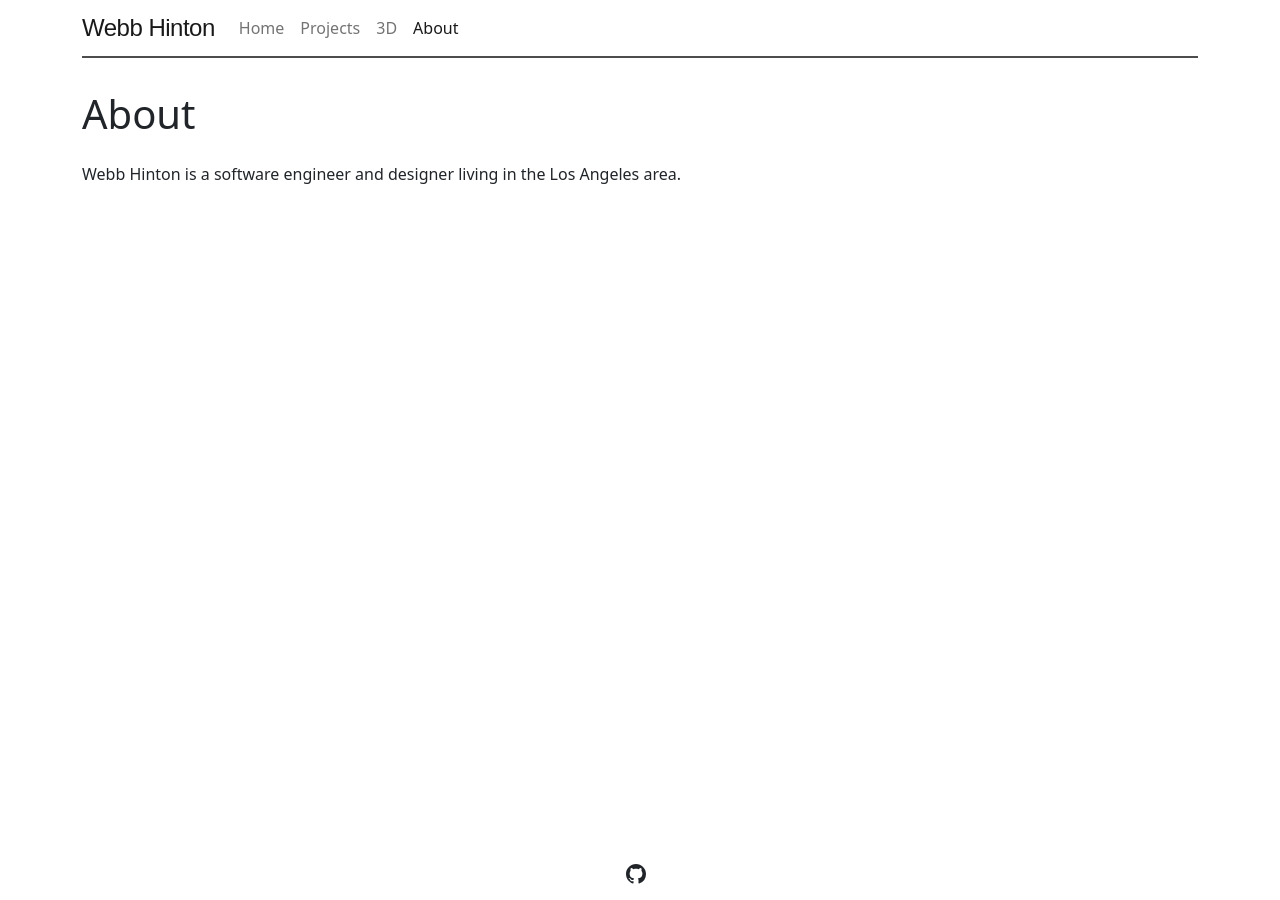
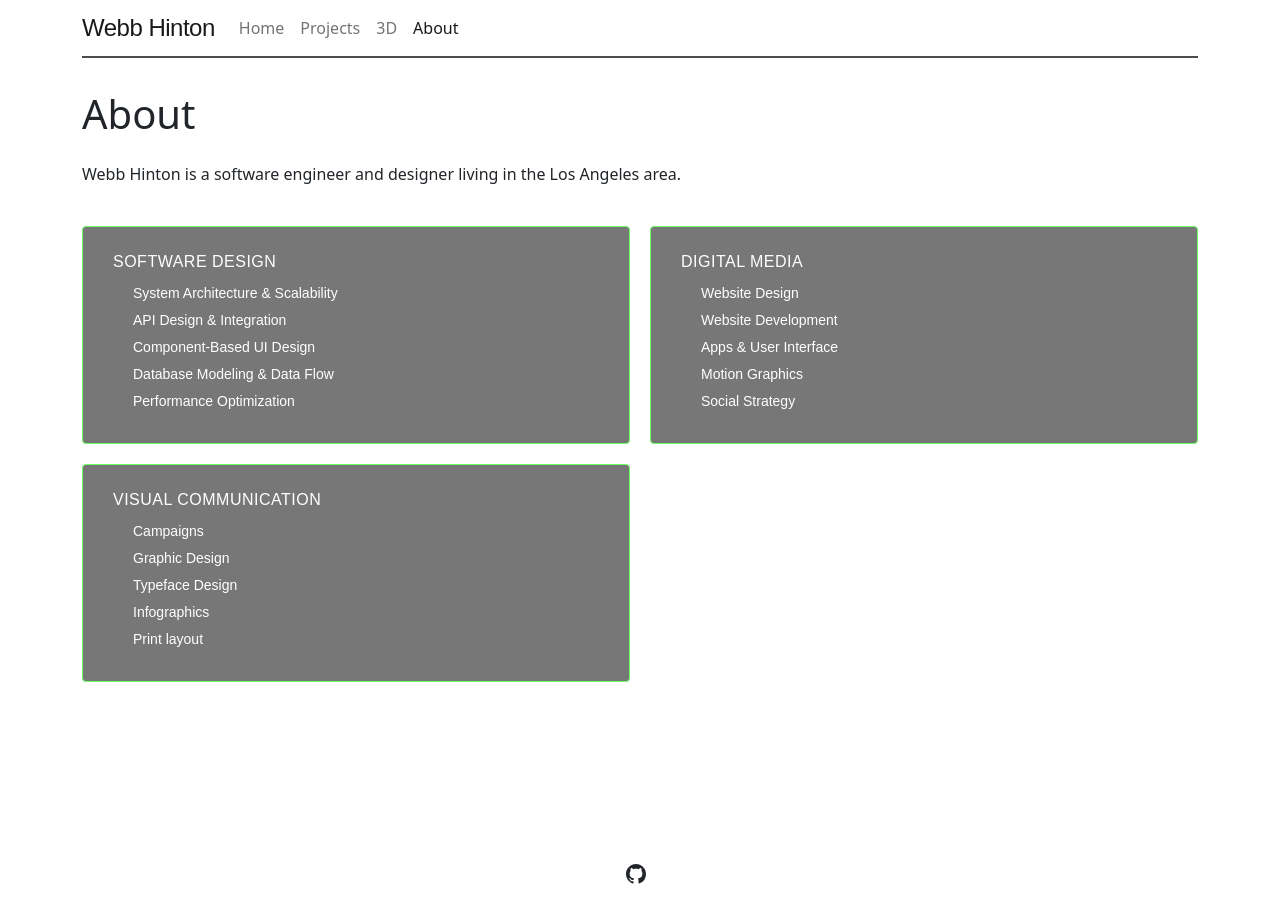
Before and after one commit to wyhinton/wyhinton.github.io, a Jekyll site: the page built from about.html, in a window 1280 px wide. Built offline with Jekyll 4.4.1, drawn with Linux system fonts in a browser that asks for light colours; some web fonts are replaced.

```diff
--- /dev/null
+++ b/about.html
@@ -0,0 +1,80 @@
+---
+layout: page
+title: About
+permalink: /about/
+---
+
+Webb Hinton is a software engineer and designer living in the Los Angeles area.
+
+{% raw %}
+<div class="skill-grid">
+    <div class="skill-box">
+      <h3>Software Design</h3>
+      <ul>
+        <li>System Architecture & Scalability</li>
+        <li>API Design & Integration</li>
+        <li>Component-Based UI Design</li>
+        <li>Database Modeling & Data Flow</li>
+        <li>Performance Optimization</li>
+      </ul>
+    </div>
+  <div class="skill-box">
+    <h3>Digital Media</h3>
+    <ul>
+      <li>Website Design</li>
+      <li>Website Development</li>
+      <li>Apps & User Interface</li>
+      <li>Motion Graphics</li>
+      <li>Social Strategy</li>
+    </ul>
+  </div>
+  <div class="skill-box">
+    <h3>Visual Communication</h3>
+    <ul>
+      <li>Campaigns</li>
+      <li>Graphic Design</li>
+      <li>Typeface Design</li>
+      <li>Infographics</li>
+      <li>Print layout</li>
+    </ul>
+  </div>
+</div>
+{% endraw %}
+
+<style>
+.skill-grid {
+  display: grid;
+  grid-template-columns: repeat(auto-fit, minmax(380px, 1fr));
+  gap: 20px;
+  margin: 40px 0;
+
+}
+
+.skill-box {
+  background: #777;
+  color: #fff;
+  padding: 25px 30px;
+  border-radius: 4px;
+  font-family: Arial, sans-serif;
+  border: 1px solid #69ff5e;
+}
+
+.skill-box h3 {
+  margin-top: 0;
+  margin-bottom: 12px;
+  font-size: 16px;
+  letter-spacing: 0.5px;
+  text-transform: uppercase;
+}
+
+.skill-box ul {
+  margin: 0;
+  padding-left: 20px;
+  list-style-type: none;
+}
+
+.skill-box li {
+  margin-bottom: 6px;
+  font-size: 14px;
+}
+</style>
```
Also changed, not shown: about.md (deleted, +0 -7 lines), projects.md (renamed from web.md, +81 -8 lines), assets/images/web-projects-showcase/rabapp/Possible source of infection.png (added), assets/images/web-projects-showcase/rabapp/chrome_7NOzlLTCtp.png (added), assets/images/web-projects-showcase/rabapp/chrome_LHPxJ3w0dT.png (added), assets/images/web-projects-showcase/rabapp/landing_page_section_2.png (added), assets/images/web-projects-showcase/rabapp/rabapp-disease.png (added), assets/images/web-projects-showcase/rabapp/rabapp-permits.png (added), assets/images/web-projects-showcase/rabapp/secondary.png (added), 1 other file.
